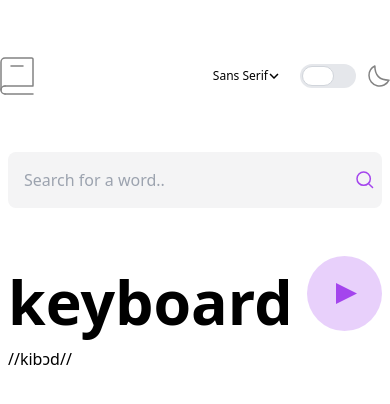
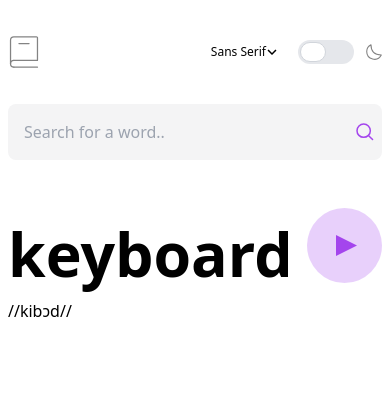
Before and after one commit to KingsleyAmankwah/dictionary-app, an Angular app: page / in a window 390 px wide. Shown: the top 404 px of the page. Built offline with nearby package versions, Linux system fonts and the light colour scheme.

Commit message:
refactor(app): screen size changed from md to lg

```diff
--- a/src/app/navbar/navbar.component.html
+++ b/src/app/navbar/navbar.component.html
@@ -1,10 +1,11 @@
-<div class="flex max-w-[768px] mx-auto justify-between items-center my-12">
+<div
+  class="flex lg:max-w-[768px] lg:mx-auto mx-2 justify-between items-center my-6 md:my-12"
+>
   <div class="logo">
     <svg
       xmlns="http://www.w3.org/2000/svg"
-      width="34"
-      height="38"
       viewBox="0 0 34 38"
+      class="md:w-[34px] md:h-[38px] w-8 h-8"
     >
       <g
         fill="none"
@@ -73,14 +74,13 @@
     <label class="inline-flex items-center cursor-pointer">
       <input type="checkbox" value="" class="sr-only peer" />
       <div
-        class="relative w-14 h-6 bg-gray-200 peer-focus:outline-none rounded-full peer dark:bg-gray-700 peer-checked:after:translate-x-full rtl:peer-checked:after:-translate-x-full peer-checked:after:border-white after:content-[''] after:absolute after:top-[2px] after:start-[2px] after:bg-white after:border-gray-300 after:border after:rounded-full after:h-5 after:w-8 after:transition-all"
+        class="relative w-14 h-6 bg-gray-200 peer-focus:outline-none rounded-full peer dark:bg-gray-700 peer-checked:after:translate-x-full rtl:peer-checked:after:-translate-x-full peer-checked:after:border-white after:content-[''] after:absolute after:top-[2px] after:start-[2px] after:bg-white after:border-gray-300 after:border after:rounded-full after:h-5 md:after:w-[26.5px] after:w-[26px] after:transition-all"
       ></div>
       <span class="ms-3 text-sm font-medium text-gray-900 dark:text-gray-300">
         <svg
           xmlns="http://www.w3.org/2000/svg"
-          width="22"
-          height="22"
           viewBox="0 0 22 22"
+          class="md:w-[22px] md:h-[22px] w-4 h-4"
         >
           <path
             fill="none"
```
